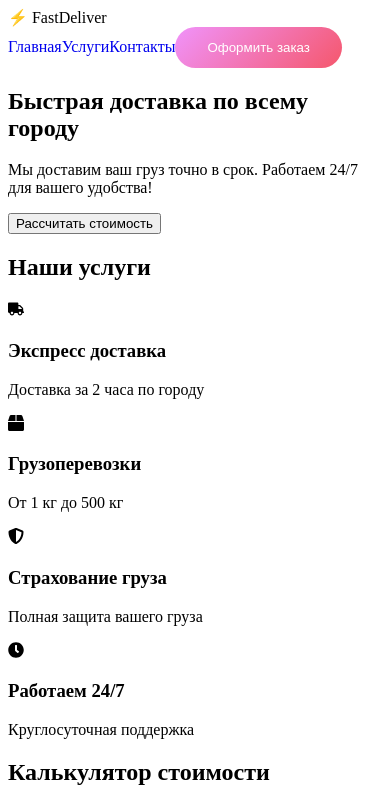
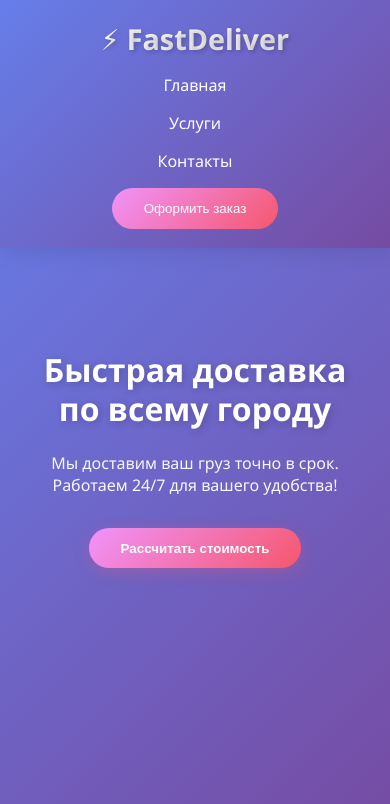
Before and after one commit to SayatDavtyan/orders-page, a React (Create React App) app: page / in a window 390 px wide. Shown: the top 804 px of the page. Built offline with nearby package versions, Linux system fonts and the light colour scheme.

Commit message:
Add global styles and layout for the app

```diff
--- a/src/App.css
+++ b/src/App.css
@@ -1,5 +1,261 @@
+/* Общие стили */
 * {
+  margin: 0;
+  padding: 0;
+  box-sizing: border-box;
+}
+
+body {
+  font-family: 'Segoe UI', Tahoma, Geneva, Verdana, sans-serif;
+  color: #333;
+  overflow-x: hidden;
+}
+
+.app {
+  min-height: 100vh;
+}
+
+/* Хедер */
+.header {
+  position: fixed;
+  top: 0;
+  width: 100%;
+  background: linear-gradient(135deg, #667eea 0%, #764ba2 100%);
+  color: white;
+  padding: 1.2rem 2rem;
+  box-shadow: 0 4px 20px rgba(0,0,0,0.1);
+  z-index: 1000;
+  display: flex;
+  justify-content: space-between;
+  align-items: center;
+}
+
+.logo {
+  font-size: 1.8rem;
+  font-weight: bold;
+  background: linear-gradient(45deg, #fff, #f0f0f0);
+  -webkit-background-clip: text;
+  -webkit-text-fill-color: transparent;
+  text-shadow: 2px 2px 4px rgba(0,0,0,0.2);
+}
+
+.nav {
+  display: flex;
+  gap: 2rem;
+  align-items: center;
+}
+
+.nav a {
+  color: white;
   text-decoration: none;
+  font-weight: 500;
+  transition: all 0.3s;
+  position: relative;
+}
+
+.nav a:hover {
+  transform: translateY(-2px);
+}
+
+.nav a::after {
+  content: '';
+  position: absolute;
+  bottom: -5px;
+  left: 0;
+  width: 0;
+  height: 2px;
+  background: white;
+  transition: width 0.3s;
+}
+
+.nav a:hover::after {
+  width: 100%;
+}
+
+.btn-primary {
+  background: linear-gradient(135deg, #f093fb 0%, #f5576c 100%);
+  color: white;
+  border: none;
+  padding: 0.8rem 2rem;
+  border-radius: 50px;
+  font-weight: 600;
+  cursor: pointer;
+  transition: all 0.3s;
+  box-shadow: 0 4px 15px rgba(245,87,108,0.3);
+}
+
+.btn-primary:hover {
+  transform: translateY(-3px);
+  box-shadow: 0 6px 25px rgba(245,87,108,0.5);
+}
+
+/* Hero */
+.hero {
+  margin-top: 80px;
+  min-height: 90vh;
+  background: linear-gradient(135deg, #667eea 0%, #764ba2 100%);
+  display: flex;
+  align-items: center;
+  justify-content: center;
+  text-align: center;
+  color: white;
+  padding: 4rem 2rem;
+  position: relative;
+  overflow: hidden;
+}
+
+.hero-content {
+  max-width: 800px;
+  z-index: 1;
+}
+
+.hero h1 {
+  text-align: center;
+  font-size: 3.5rem;
+  margin-bottom: 1.5rem;
+  line-height: 1.2;
+  text-shadow: 2px 2px 8px rgba(0,0,0,0.2);
+}
+
+.hero p {
+  text-align: center;
+  font-size: 1.3rem;
+  margin-bottom: 2rem;
+  opacity: 0.95;
+}
+
+/* Разделы услуг, калькулятора, отзывов, контактов */
+.services, .calculator, .reviews, .contact {
+  padding: 5rem 2rem;
+}
+
+.section-title {
+  text-align: center;
+  font-size: 2.5rem;
+  margin-bottom: 3rem;
+  color: #333;
+}
+
+.section-title::after {
+  content: '';
+  display: block;
+  margin: 0.5rem auto 0;
+  width: 60px;
+  height: 4px;
+  background: linear-gradient(135deg, #667eea 0%, #764ba2 100%);
+  border-radius: 2px;
+}
+
+/* Сервисы */
+.services-grid {
+  display: grid;
+  grid-template-columns: repeat(auto-fit, minmax(250px, 1fr));
+  gap: 2rem;
+  margin-top: 3rem;
+}
+
+.service-card {
+  background: white;
+  padding: 2rem;
+  border-radius: 20px;
+  text-align: center;
+  transition: all 0.3s;
+  box-shadow: 0 10px 30px rgba(0,0,0,0.1);
+  position: relative;
+  overflow: hidden;
+}
+
+.service-card:hover {
+  transform: translateY(-10px);
+  box-shadow: 0 15px 40px rgba(0,0,0,0.15);
+}
+
+.service-icon {
+  font-size: 3rem;
+  margin-bottom: 1rem;
+}
+
+/* Калькулятор */
+.calc-container {
+  max-width: 600px;
+  margin: 0 auto;
+  background: rgba(255,255,255,0.1);
+  padding: 3rem;
+  border-radius: 20px;
+  backdrop-filter: blur(10px);
+  box-shadow: 0 15px 50px rgba(0,0,0,0.2);
+}
+
+.calc-group {
+  margin-bottom: 2rem;
+}
+
+.calc-group label {
+  display: block;
+  margin-bottom: 0.5rem;
+  font-weight: 600;
+  font-size: 1.1rem;
+}
+
+.calc-group input,
+.calc-group select {
+  width: 100%;
+  padding: 1rem;
+  border: 2px solid rgba(255,255,255,0.3);
+  border-radius: 10px;
+  background: rgba(255,255,255,0.9);
+  color: #333;
+  font-size: 1rem;
+  transition: all 0.3s;
+}
+
+/* Стоимость */
+.price-result {
+  text-align: center;
+  margin-top: 2rem;
+  padding: 2rem;
+  background: rgba(255,255,255,0.2);
+  border-radius: 15px;
+}
+
+.price-result h3 {
+  font-size: 1.5rem;
+  margin-bottom: 0.5rem;
+}
+
+.price-result .price {
+  font-size: 3rem;
+  font-weight: bold;
+  text-shadow: 2px 2px 8px rgba(0,0,0,0.2);
+}
+
+/* Адаптив */
+@media(max-width:768px) {
+  .header {
+    flex-direction: column;
+    gap: 1rem;
+  }
+
+  .nav {
+    flex-direction: column;
+    gap: 1rem;
+  }
+
+  .hero h1 {
+    font-size: 2rem;
+  }
+
+  .hero p {
+    font-size: 1rem;
+  }
+
+  .section-title {
+    font-size: 1.8rem;
+  }
+
+  .services-grid {
+    grid-template-columns: 1fr;
+  }
 }
 
 .modal-overlay {
```
